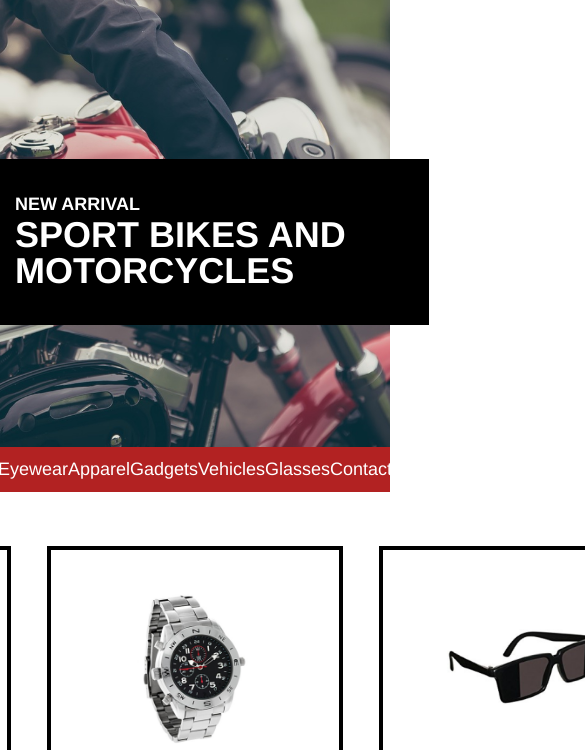
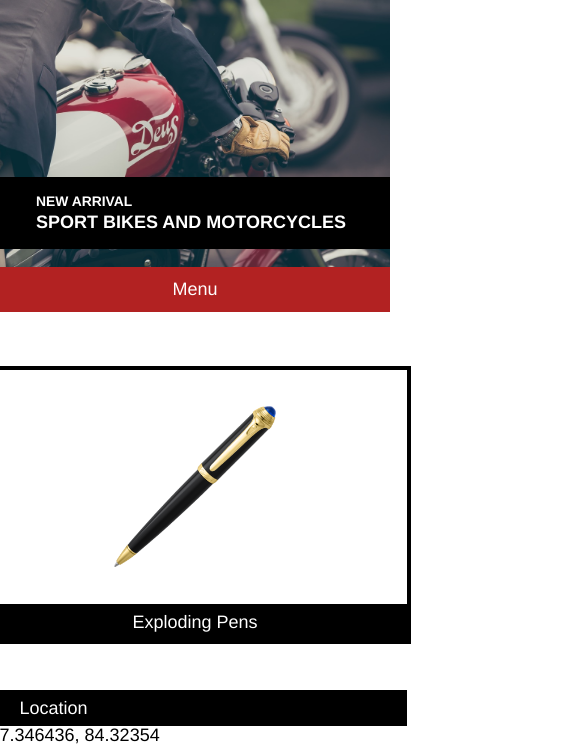
Before and after one commit to ColtonGO/SecretAgentSupply, a plain HTML site: page index.html in a window 390 px wide. Shown: the part 45-795 px from the top of the page, 585 px wide, since content can reach past the window. Drawn offline with Linux system fonts and the light colour scheme.

Commit message:
Media Queries added. Project complete.

```diff
--- a/index.html
+++ b/index.html
@@ -33,6 +33,9 @@
 
     <div class="nav">
       <div class="container">
+        <div class="nav-button">
+          <span>Menu</span>
+        </div>
         <ul>
           <li><a href="#eyewear">Eyewear</a></li>
           <li><a href="#apparel">Apparel</a></li>
--- a/resources/css/style.css
+++ b/resources/css/style.css
@@ -72,6 +72,10 @@ a {
   justify-content: center;
   width: 100%;
   background-color: firebrick;
+}
+
+.nav-button {
+  display: none;
 }
 
 /* when applying styles to a list, make sure you are targeting the list and not the containing div */
@@ -163,3 +167,110 @@ a {
 .footer .container {
   align-items: center;
 }
+
+/* Media Queries */
+
+@media only screen and (max-width: 1024px) {
+
+  .nav ul {
+    display: none;
+  }
+
+  .nav-button {
+    display: block;
+    margin: 0.75rem auto;
+  }
+
+  .main .container {
+    justify-content: space-between;
+    flex-wrap: wrap;
+    overflow: hidden;
+    max-height: 21rem;
+  }
+
+  .featured-item {
+    display: flex;
+    flex-direction: column;
+    align-items: center;
+    width: 47%;
+    border: 4px solid black;
+    margin: 3rem 0;
+  }
+}
+
+@media only screen and (max-width: 470px) {
+
+  .hero {
+    display: flex;
+    justify-content: center;
+    width: 100%;
+    height: 15rem;
+    background-image: url("../images/moto.jpeg");
+    background-position: center;
+    background-repeat: no-repeat;
+    background-size: cover;
+  }
+
+  .hero .container {
+    align-items: flex-start;
+    margin-top: 10rem;
+  }
+
+  .hero-content {
+    width: 100%;
+    padding: 1rem 2rem;
+    font-size: 0.77rem;
+    font-weight: bold;
+    background-color: black;
+  }
+
+  .hero-content h1 {
+    font-size: 1rem;
+    margin-top: 0.25rem;
+  }
+
+  .main .container {
+    justify-content: center;
+    flex-wrap: wrap;
+    overflow: hidden;
+    max-width: 470px;
+  }
+
+  .featured-item {
+    display: flex;
+    flex-direction: column;
+    align-items: center;
+    width: 90%;
+    border: 4px solid black;
+    margin: 3rem 0;
+  }
+
+  /* Store Info Section */
+
+  .store-info {
+    display: flex;
+    flex-direction: column;
+    width: 90%;
+    margin-bottom: 0.5rem;
+  }
+
+  .info-title {
+    padding: 0.5rem 2rem;
+    background-color: black;
+  }
+
+  .store-info span {
+    color: black;
+  }
+
+  .location .container {
+    margin-bottom: 4rem;
+  }
+
+  /* Footer Section */
+
+  .footer .container {
+    justify-content: center;
+  }
+
+}
```
